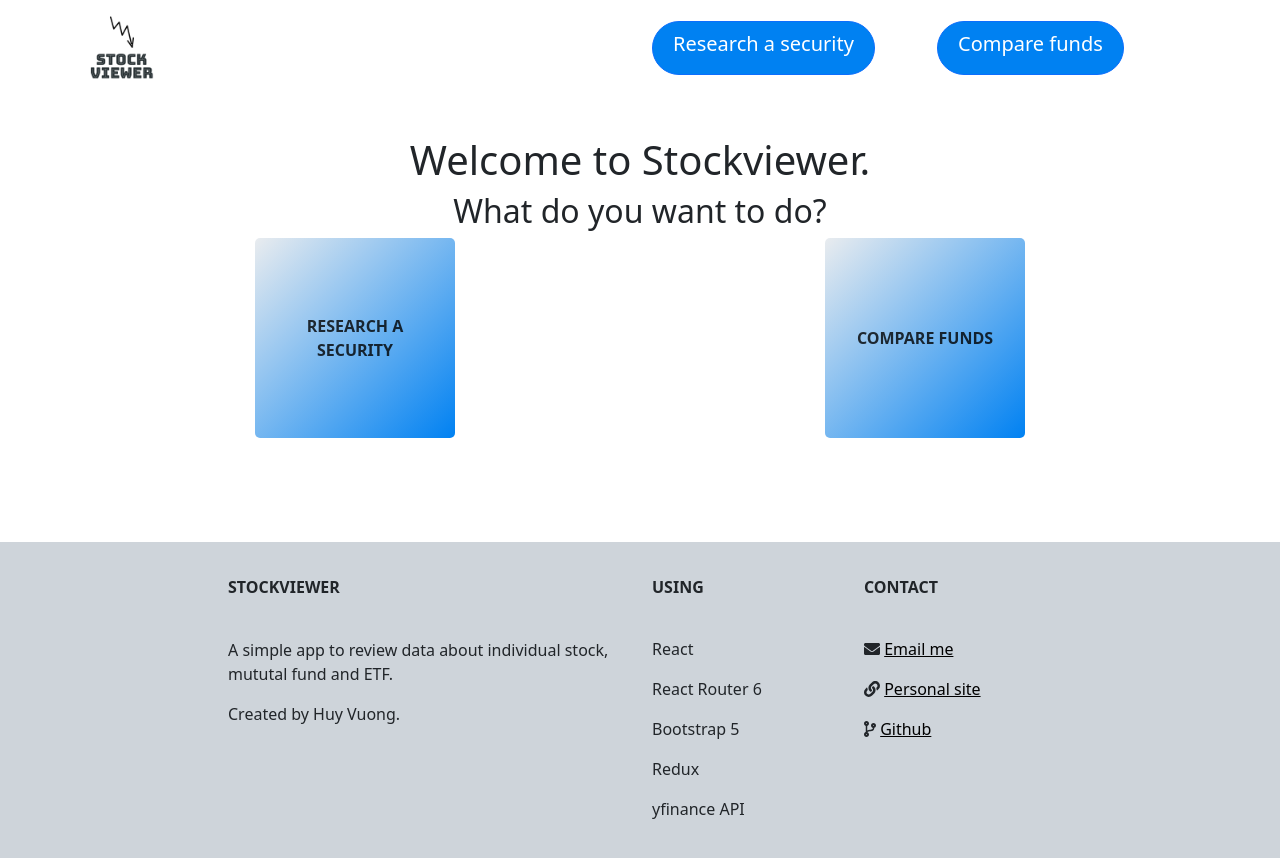
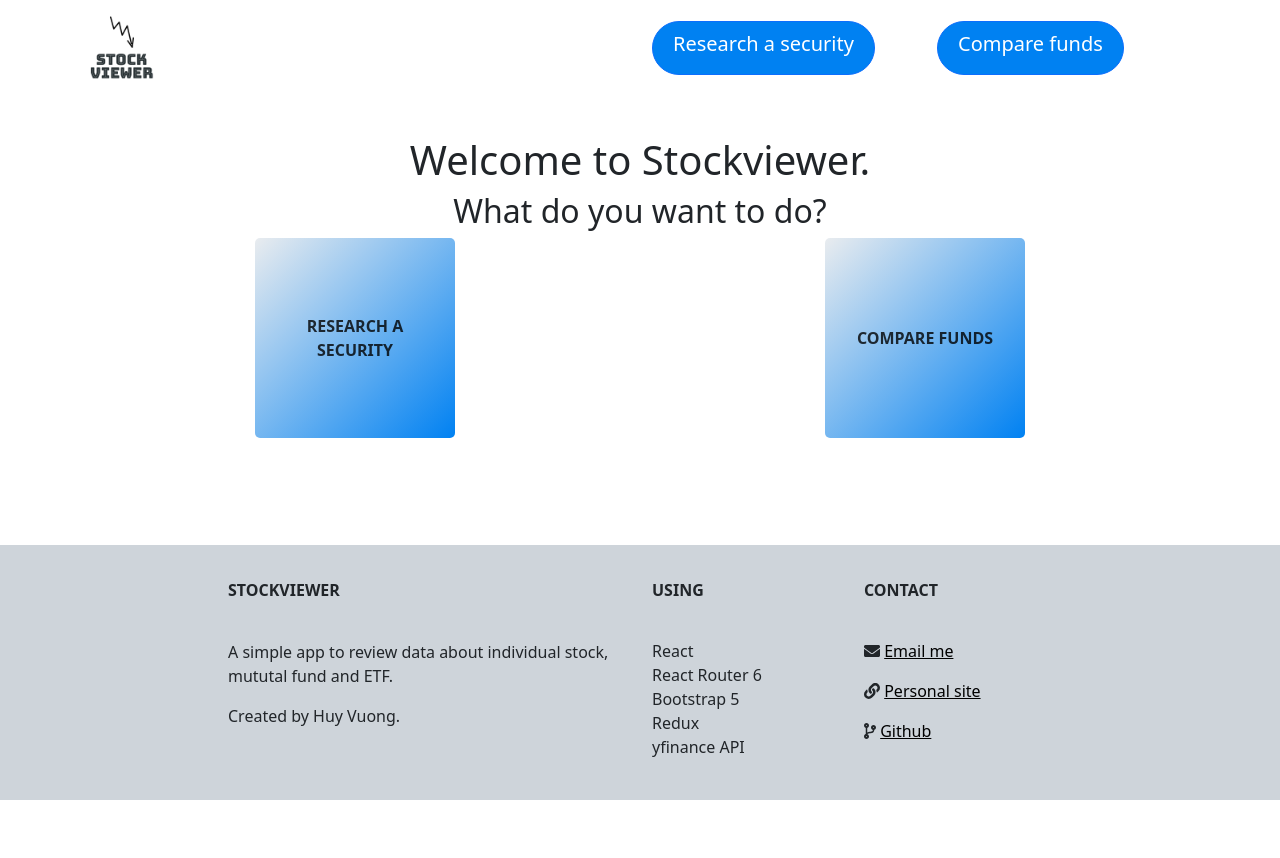
Before and after one commit to huycans/stockviewer, a React (Create React App) app: page / in a window 1280 px wide. Shown: the top 858 px of the page. After the commit the page ends 800 px from the top, so only its background shows below. Built offline with nearby package versions, Linux system fonts and the light colour scheme.

Commit message:
Change footer p to li

```diff
--- a/src/components/Footer.tsx
+++ b/src/components/Footer.tsx
@@ -30,21 +30,13 @@ export default function Footer() {
               <hr
                 className="mb-4 mt-0 d-inline-block mx-auto"
               />
-              <p>
-                <span className="text-dark">React</span>
-              </p>
-              <p>
-                <span className="text-dark">React Router 6</span>
-              </p>
-              <p>
-                <span className="text-dark">Bootstrap 5</span>
-              </p>
-              <p>
-                <span className="text-dark">Redux</span>
-              </p>
-              <p>
-                <span className="text-dark">yfinance API</span>
-              </p>
+              <ul>
+                <li><span className="text-dark">React</span></li>
+                <li><span className="text-dark">React Router 6</span></li>
+                <li><span className="text-dark">Bootstrap 5</span></li>
+                <li><span className="text-dark">Redux</span></li>
+                <li><span className="text-dark">yfinance API</span></li>
+              </ul>
             </div>
 
             <div className="col-md-3 mx-auto mb-md-0 mb-4">
--- a/src/styles/_footer.scss
+++ b/src/styles/_footer.scss
@@ -1,4 +1,4 @@
-$footer-height: 300px; //=300+paddingTop
+$footer-height: 235px; //=300+paddingTop
 $footer-padding-top: 20px;
 .footer {
   padding-top: $footer-padding-top;
@@ -10,6 +10,7 @@ $footer-padding-top: 20px;
   bottom: 0;
   width: 100%;
   height: $footer-height+$footer-padding-top;
+
   .heading-underline {
     width: "60px";
     background-color: $black;
@@ -17,6 +18,9 @@ $footer-padding-top: 20px;
   }
   ul {
     padding-left: 0;
+  }
+  li {
+    list-style-type: none;
   }
   .tech-used {
     list-style: none;
@@ -29,6 +33,7 @@ $footer-padding-top: 20px;
   a {
     color: $black;
   }
+
 }
 
 .push {
```
